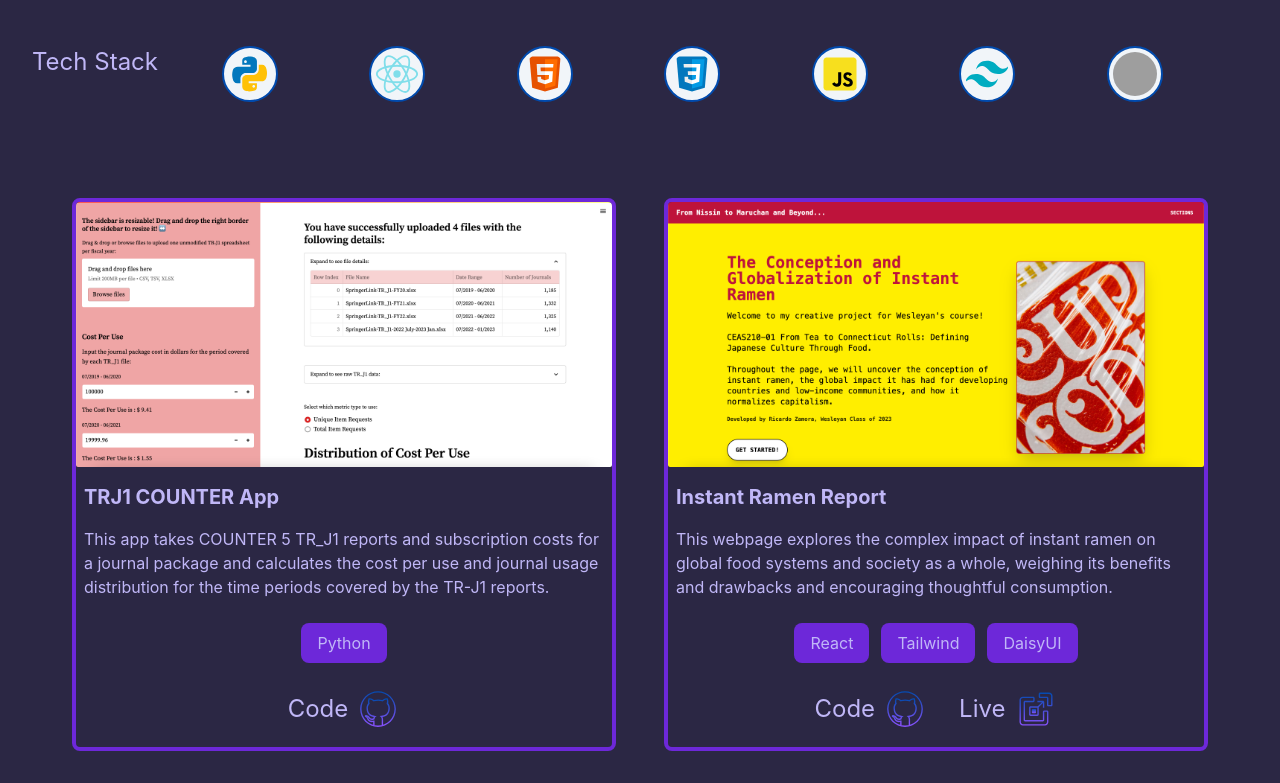
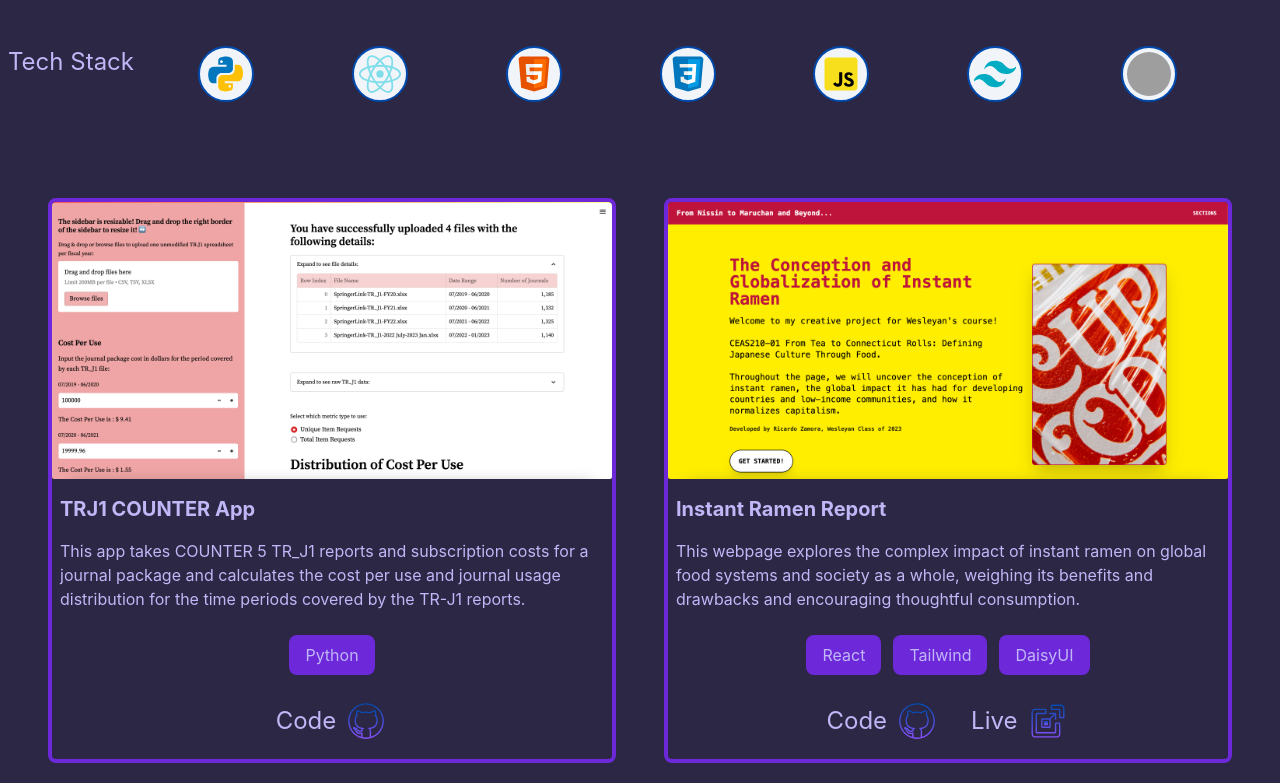
Before and after one commit to RicardoZamora01/portfolio, a React (Create React App) app: page / in a window 1280 px wide. Shown: the part 2014-2797 px from the top of the page. Built offline with nearby package versions, Linux system fonts and the light colour scheme; grey boxes are pictures that could not be loaded.

Commit message:
repsonsiveness of all components

```diff
--- a/src/components/About.js
+++ b/src/components/About.js
@@ -6,7 +6,7 @@ const About = () => {
             <div className='spacer-top upper-layer absolute top-0'></div>
             <div className="flex flex-col md:flex-row items-center justify-center p-2 md:p-14 rounded-2xl box-border border-2 border-violet-700 min-w-fit">
                 <div className="m-10">
-                    <img className="max-w-xs md:max-w-sm rounded-full shadow-2xl" src={culture} alt="mexican culture" />
+                    <img className="max-w-cust md:max-w-sm rounded-full shadow-2xl" src={culture} alt="mexican culture" />
                     {/* <p className="text-primary-content max-w-l">Come caca</p> */}
                 </div>
                 <div className="min-w-[40%] p-5 md:p-2 mx-2 md:mx-10 max-w-xl">
--- a/src/components/Contact.js
+++ b/src/components/Contact.js
@@ -8,12 +8,12 @@ const Contact = () => {
             <div className="flex flex-col px-8 dynamic-pt">
                 <h1 className="text-primary text-4xl mb-4">Contact</h1>
                 <h2 className="text-2xl mb-8">I'm always open for a chat!</h2>
-                <section className="flex flex-col md:flex-row gap-24 pb-12">
-                    <div className="flex flex-row items-center">
+                <section className="flex flex-col items-center sm:flex-row gap-6 md:gap-24 pb-12">
+                    <div className="flex flex-col sm:flex-row items-center">
                         <img src={mailbox} alt="mailbox icon" />
                         <h1 className="pl-3 text-xl">Oakland, CA</h1>
                     </div>
-                    <div className="flex flex-row items-center">
+                    <div className="flex flex-col sm:flex-row items-center">
                         <img src={gmail} alt="gmail icon"/>
                         <a href="mailto:rzamora@wesleyan.edu" className="pl-3 text-xl">rzamora@wesleyan.edu</a>
                     </div>
--- a/src/components/Hero.js
+++ b/src/components/Hero.js
@@ -10,9 +10,10 @@ const Hero = () => {
 
     return (
         <div className="hero min-h-screen relative" style={{ backgroundImage: `url("https://cdn.pixabay.com/photo/2015/04/23/22/00/tree-736885_1280.jpg")` }} id="Home" >
+            <div className="spacer-bottom bottom-layer absolute bottom-0 z-0"></div>
             <div className="hero-overlay bg-opacity-60"></div>
             <div className="hero-content text-center text-neutral-content flex-col md:flex-row z-10">
-                <div className="max-w-2xl mr-8">
+                <div className="max-w-2xl sm:mr-8">
                     <h1 className="mb-5 text-6xl font-bold">Hi! I'm Ricardo Zamora.</h1>
                     <p className="mb-5">
                         I am a versatile team player and software engineer who is passionate about
@@ -30,13 +31,12 @@ const Hero = () => {
                     </span>
                 </div>
                 <div>
-                    <img src={headshot} alt="Headshot of Ricardo" className="max-w-xs md:max-w-sm rounded-xl shadow-2xl mb-4 md:m-0"/>
+                    <img src={headshot} alt="Headshot of Ricardo" className="max-w-cust md:max-w-sm rounded-xl shadow-2xl mb-4 md:m-0"/>
                 </div>
                 <svg onClick={handleClick} xmlns="http://www.w3.org/2000/svg" fill="none" viewBox="0 0 24 24" strokeWidth={2} stroke="currentColor" className="w-12 h-12 flex-col  md:absolute bottom-10 animate-bounce cursor-pointer" >
                         <path  strokeLinecap="round" strokeLinejoin="round" d="M19.5 13.5L12 21m0 0l-7.5-7.5M12 21V3" />
                 </svg>
             </div>
-            <div className="spacer-bottom bottom-layer absolute bottom-0 z-0"></div>
         </div>
     );
 }
--- a/src/components/Projects.js
+++ b/src/components/Projects.js
@@ -21,7 +21,7 @@ const Projects = () => {
     return (
         <div className="relative h-fit " id="project-container">
             <div className='spacer-top upper-layer absolute top-0'></div>
-            <div className="flex-col dynamic-py px-8" id="project-content">
+            <div className="flex-col dynamic-py px-4 md:px-2" id="project-content">
                 <h1 className="text-primary text-4xl mb-8">Projects</h1>
                 <div className="flex flex-col gap-0 md:flex-row md:gap-12 items-center">
                     <h2 className="text-2xl mb-6 min-w-fit">Tech Stack</h2>
@@ -29,12 +29,12 @@ const Projects = () => {
                         {listItems}
                     </ul>
                 </div>
-                <section className="grid md:grid-cols-2 content-center align-middle gap-12 p-10">
+                <section className="grid md:grid-cols-2 content-center align-middle gap-12 py-8 md:p-10">
                     {projects.map((project) => {
                     return (
                         <div className="md:my-10 border-4 hover:shadow-2xl rounded-lg border-violet-700 overflow-hidden flex flex-col content-center justify-between max-h-fit min-w-full max-w-2xl">
                             {project.link === "" ? (
-                                <div>
+                                <div className="z-10">
                                     <img
                                         src={project.image === "" ? cat : project.image}
                                         alt={project.name}
@@ -55,7 +55,7 @@ const Projects = () => {
                                     </div>
                                 </div>
                                 ) : (
-                                <div>
+                                <div className="z-10">
                                     <a href={project.link} target="_blank" rel="noreferrer">
                                         <img
                                             src={project.image === "" ? cat : project.image}
```
